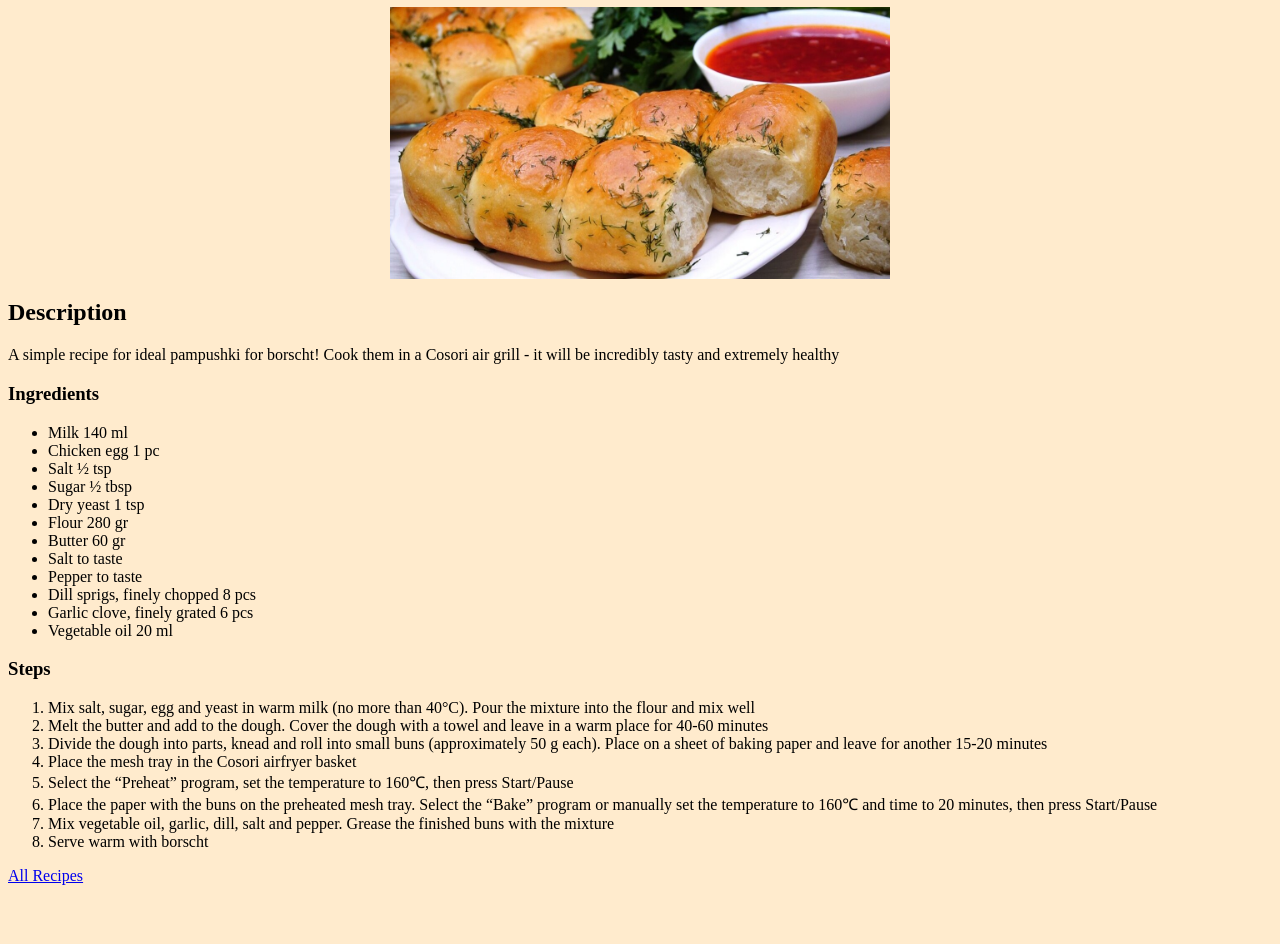
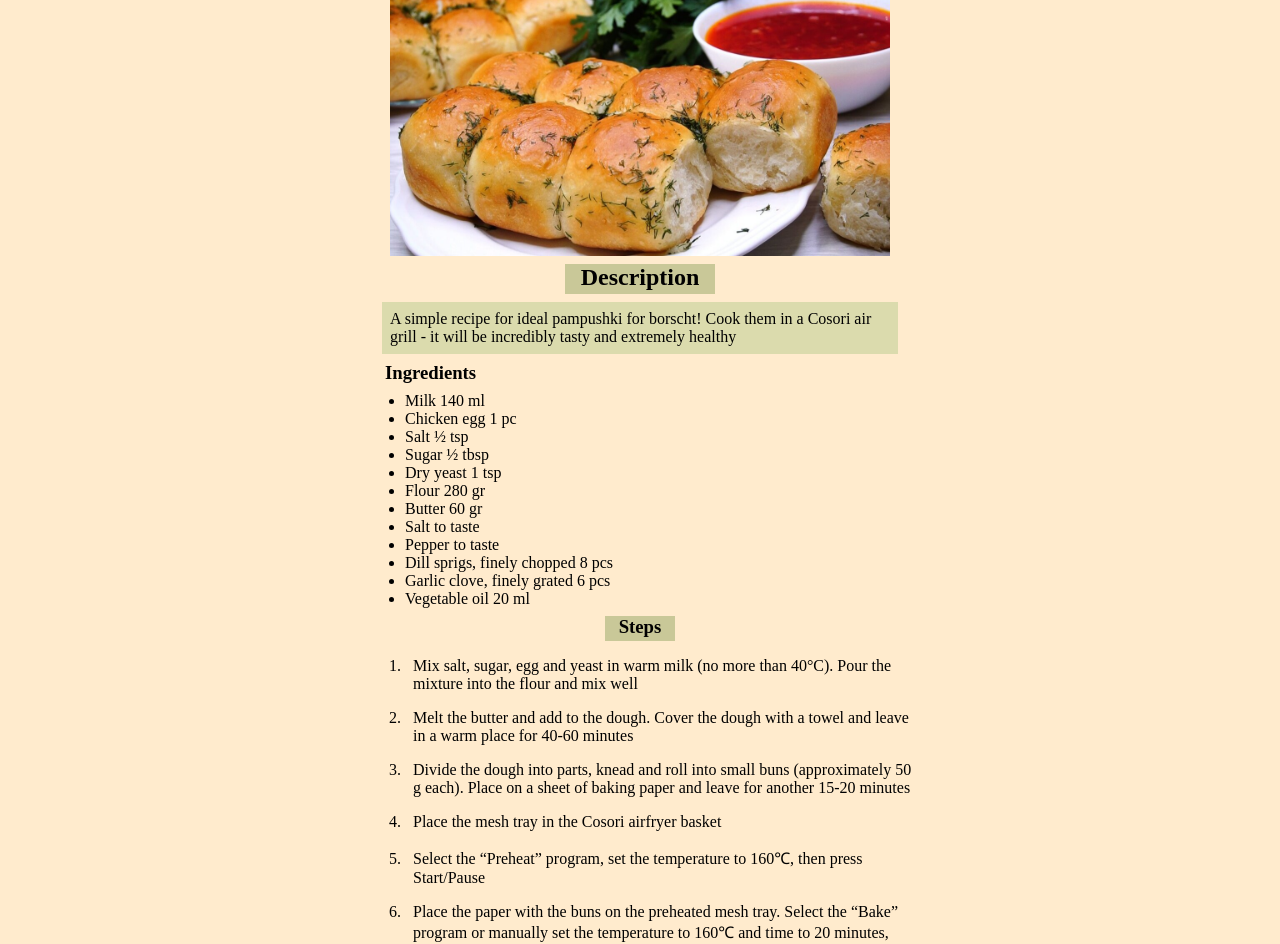
Before and after one commit to Marmelad336/odin_recipes, a plain HTML site: page recipes/pampushka.html in a window 1280 px wide. Shown: the part 73-1017 px from the top of the page. Before the commit the page ends 966 px from the top, so only its background shows below. Drawn offline with Linux system fonts and the light colour scheme.

Commit message:
Added page design using CSS

```diff
--- a/recipes/pampushka.html
+++ b/recipes/pampushka.html
@@ -7,14 +7,14 @@
     <link rel="stylesheet" href="../style.css">
 </head>
 <body>
-    <h1>Recipes Pampushka</h1>
+    <h1 class="firstp2">Recipes Pampushka</h1>
     <img src="img_recipes/pampushka-img.jpeg" alt="Pictures of beautiful golden pampushka with dill" height="500" width="800">
-    <h2>Description</h2>
+    <h2 class="Description">Description</h2>
 
-     <p>A simple recipe for ideal pampushki for borscht! Cook them in a Cosori air grill - it will be incredibly tasty and extremely healthy</p>
+     <p class="desChild">A simple recipe for ideal pampushki for borscht! Cook them in a Cosori air grill - it will be incredibly tasty and extremely healthy</p>
 
-    <h3>Ingredients</h3>
-        <ul>
+    <h3 class="ingrid">Ingredients</h3>
+        <ul class="ingrid">
             <li>Milk 140 ml</li>
             <li>Chicken egg 1 pc</li>
             <li>Salt ½ tsp</li>
@@ -29,19 +29,19 @@
             <li>Vegetable oil 20 ml</li>
         </ul>
 
-    <h3>Steps</h3>
-        <ol>
-            <li>Mix salt, sugar, egg and yeast in warm milk (no more than 40°C). Pour the mixture into the flour and mix well</li>
-            <li>Melt the butter and add to the dough. Cover the dough with a towel and leave in a warm place for 40-60 minutes</li>
-            <li>Divide the dough into parts, knead and roll into small buns (approximately 50 g each). Place on a sheet of baking paper and leave for another 15-20 minutes</li>
-            <li>Place the mesh tray in the Cosori airfryer basket</li>
-            <li>Select the “Preheat” program, set the temperature to 160℃, then press Start/Pause</li>
-            <li>Place the paper with the buns on the preheated mesh tray. Select the “Bake” program or manually set the temperature to 160℃ and time to 20 minutes, then press Start/Pause</li>
-            <li>Mix vegetable oil, garlic, dill, salt and pepper. Grease the finished buns with the mixture</li>
-            <li>Serve warm with borscht</li>
+    <h3 class="steps">Steps</h3>
+        <ol class="ingrid">
+            <li class="childstep">Mix salt, sugar, egg and yeast in warm milk (no more than 40°C). Pour the mixture into the flour and mix well</li>
+            <li class="childstep">Melt the butter and add to the dough. Cover the dough with a towel and leave in a warm place for 40-60 minutes</li>
+            <li class="childstep">Divide the dough into parts, knead and roll into small buns (approximately 50 g each). Place on a sheet of baking paper and leave for another 15-20 minutes</li>
+            <li class="childstep">Place the mesh tray in the Cosori airfryer basket</li>
+            <li class="childstep">Select the “Preheat” program, set the temperature to 160℃, then press Start/Pause</li>
+            <li class="childstep">Place the paper with the buns on the preheated mesh tray. Select the “Bake” program or manually set the temperature to 160℃ and time to 20 minutes, then press Start/Pause</li>
+            <li class="childstep">Mix vegetable oil, garlic, dill, salt and pepper. Grease the finished buns with the mixture</li>
+            <li class="childstep">Serve warm with borscht</li>
         </ol>
 
 
-    <a href="../index.html">All Recipes</a>
+    <a class="link" href="../index.html">All Recipes</a>
 </body>
 </html>
```
